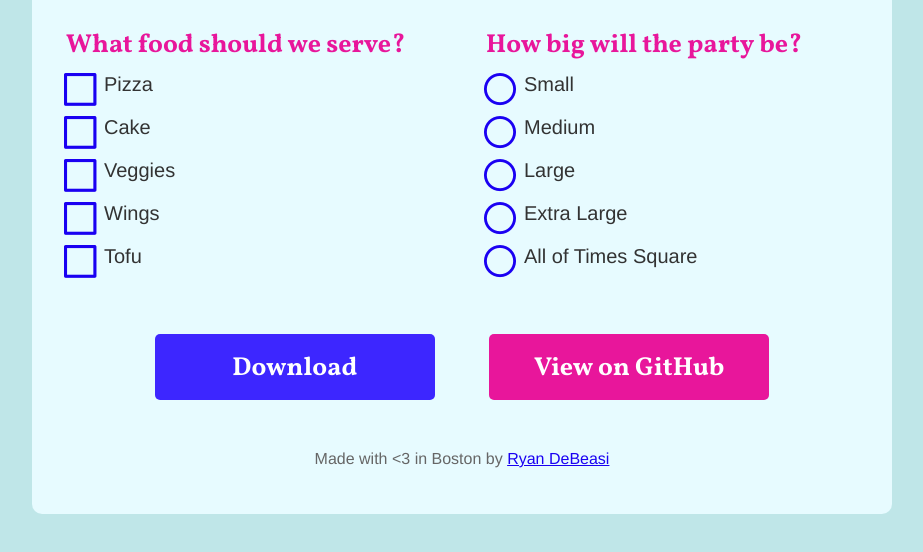
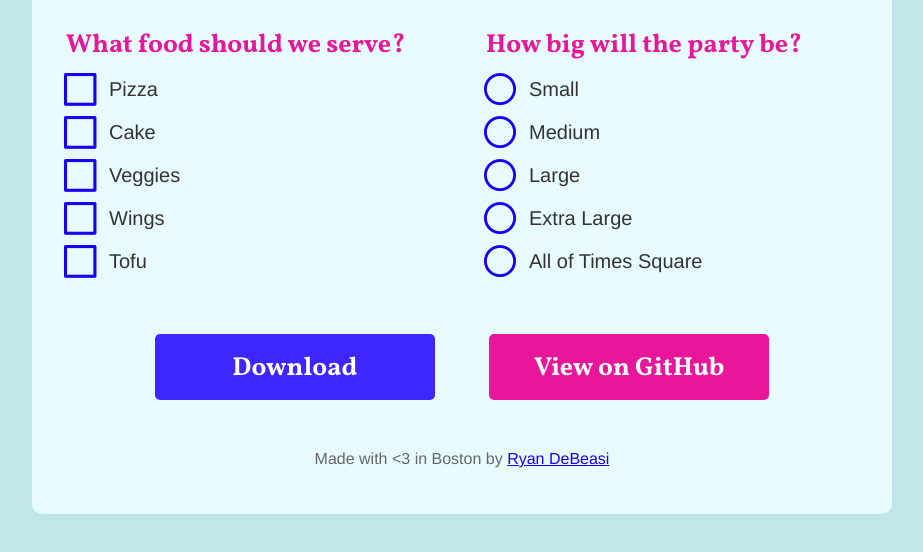
Before and after one commit to rdebeasi/checked-polyfill, a plain HTML site: page demo.html in a window 1280 px wide. Shown: the part 204-756 px from the top of the page, without its empty margins (178-1101 px from the left). Drawn offline with nearby package versions, Linux system fonts and the light colour scheme.

Commit message:
Tweak readme and demo.

```diff
--- a/checked-polyfill.js
+++ b/checked-polyfill.js
@@ -1,4 +1,4 @@
-/*	Checked Polyfill
+/*	Checked Polyfill 2.0
 	Provides a .checked class that works like the :checked pseudo class on radio buttons and checkboxes but is available in older browsers such as IE7/8.
 	https://github.com/rdebeasi/checked-polyfill */
 
--- a/demo.css
+++ b/demo.css
@@ -87,6 +87,8 @@ label {
 	display: block;
 	height: 33px;
 	margin: 10px 0;
+	line-height: 1.6;
+	text-indent: 5px;
 }
 
 input[type="radio"] + label {
```
Also changed, not shown: readme.md.
